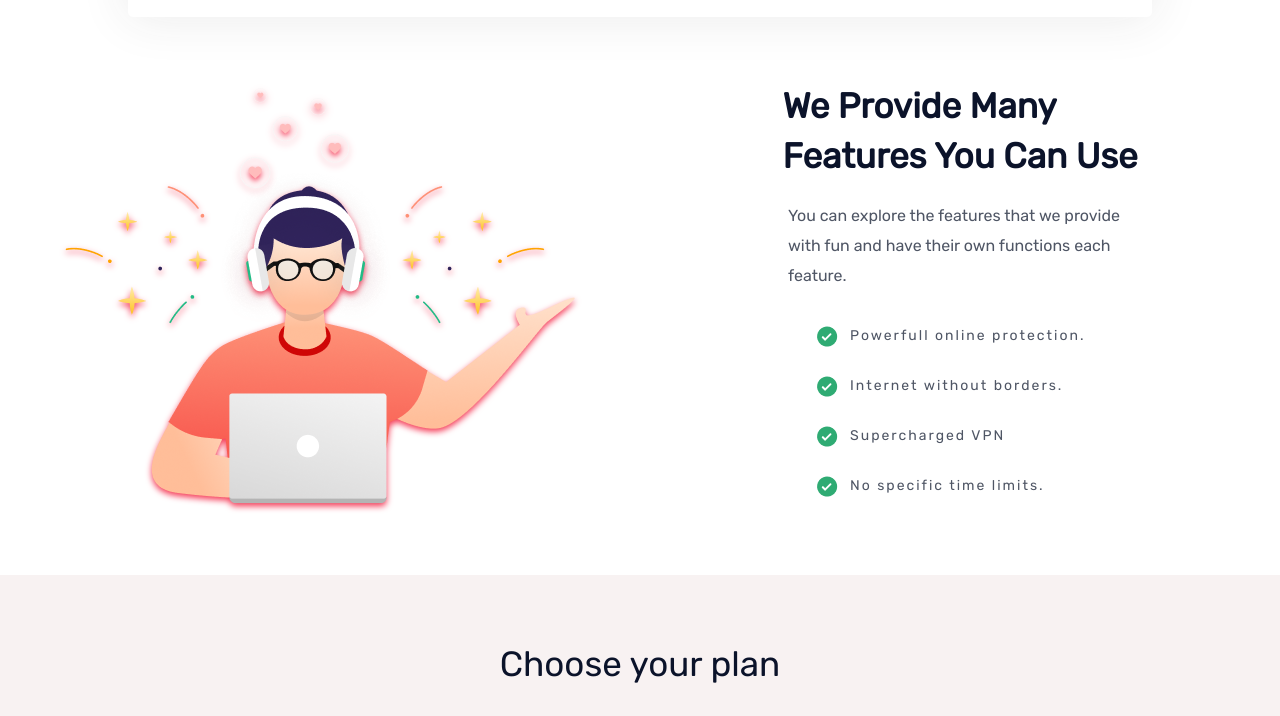
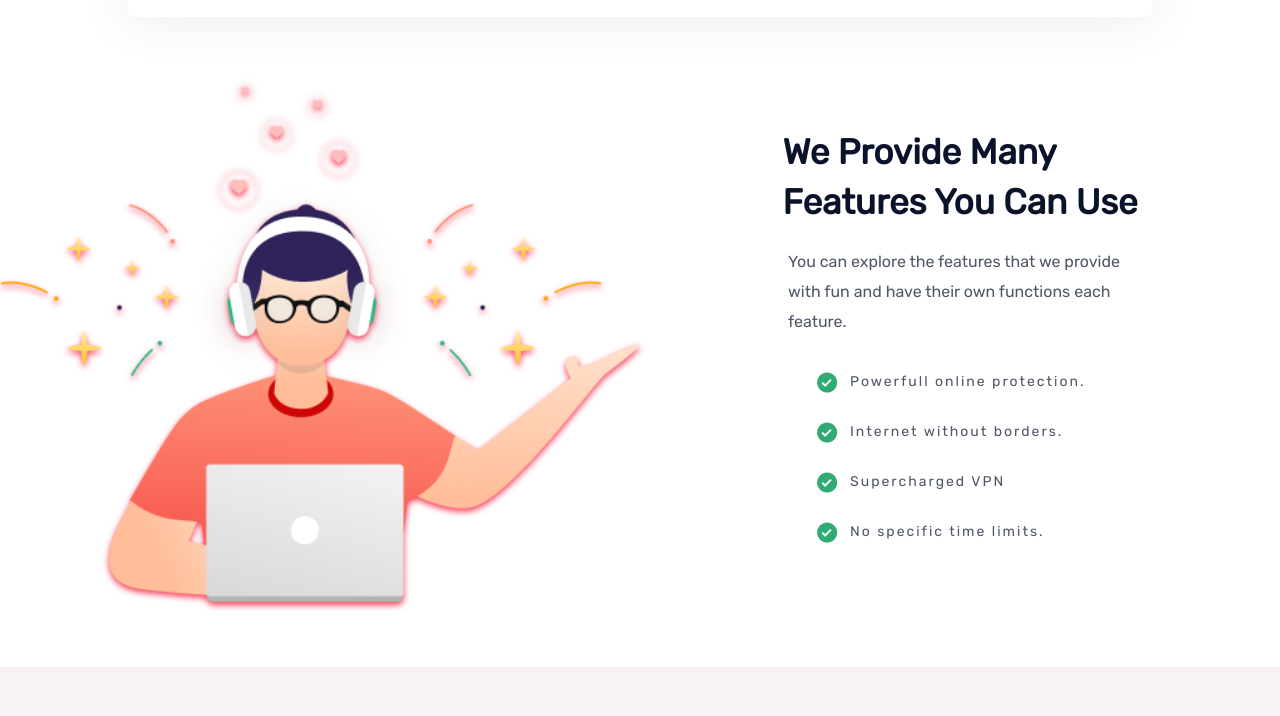
Before and after one commit to mohammad-bohari/freebies, a plain HTML site: page index.html in a window 1280 px wide. Shown: the part 1381-2097 px from the top of the page. Drawn offline with Linux system fonts and the light colour scheme.

Commit message:
Update index.html

```diff
--- a/index.html
+++ b/index.html
@@ -96,7 +96,7 @@
     <section>
       <div class="illustration-two">
         <div class="illustration-img-two">
-          <img src="./images/Illustration 2.png" />
+          <img style="width: 100%" src="./images/Illustration 2.png" />
         </div>
         <div class="content-2">
           <h1 class="provide">
```
